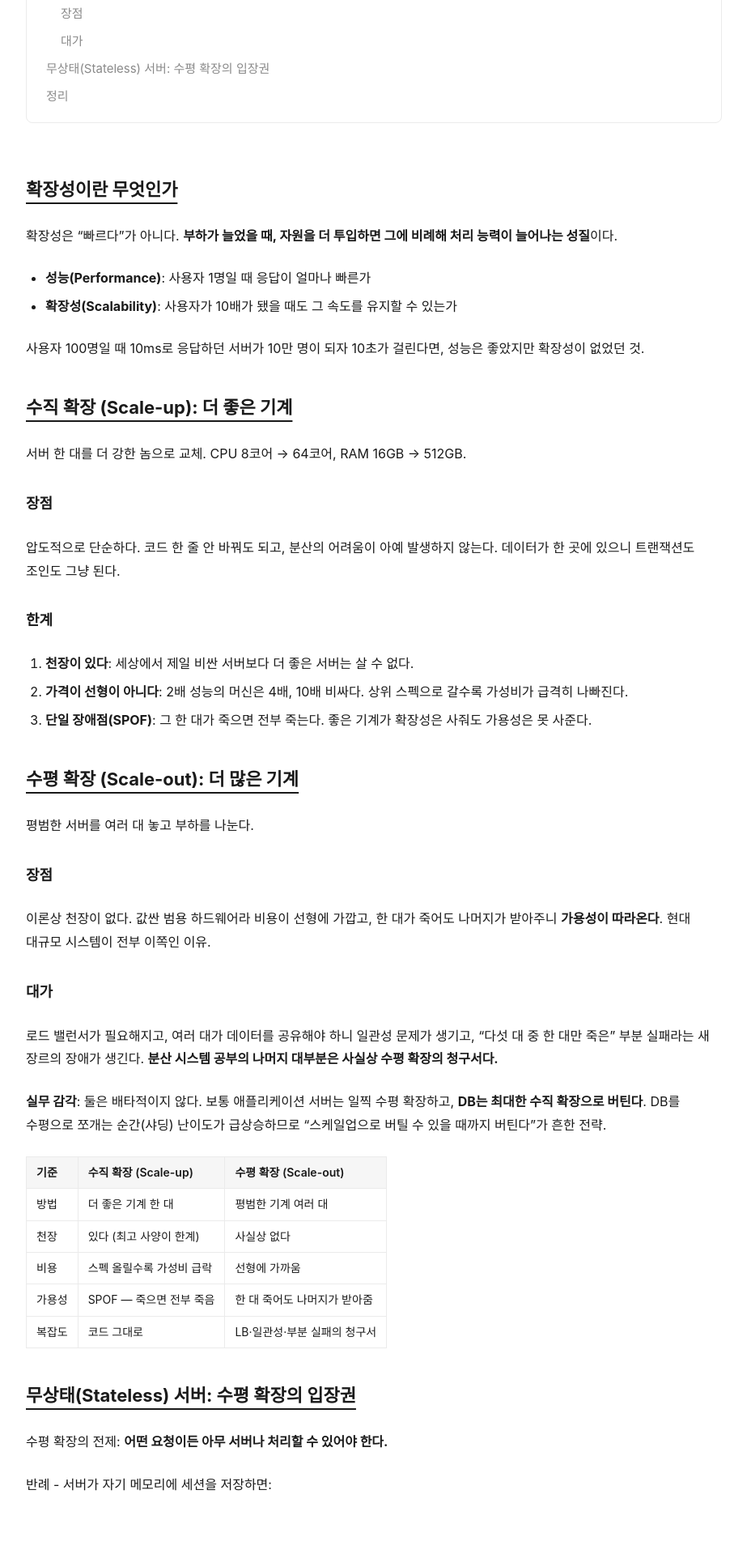
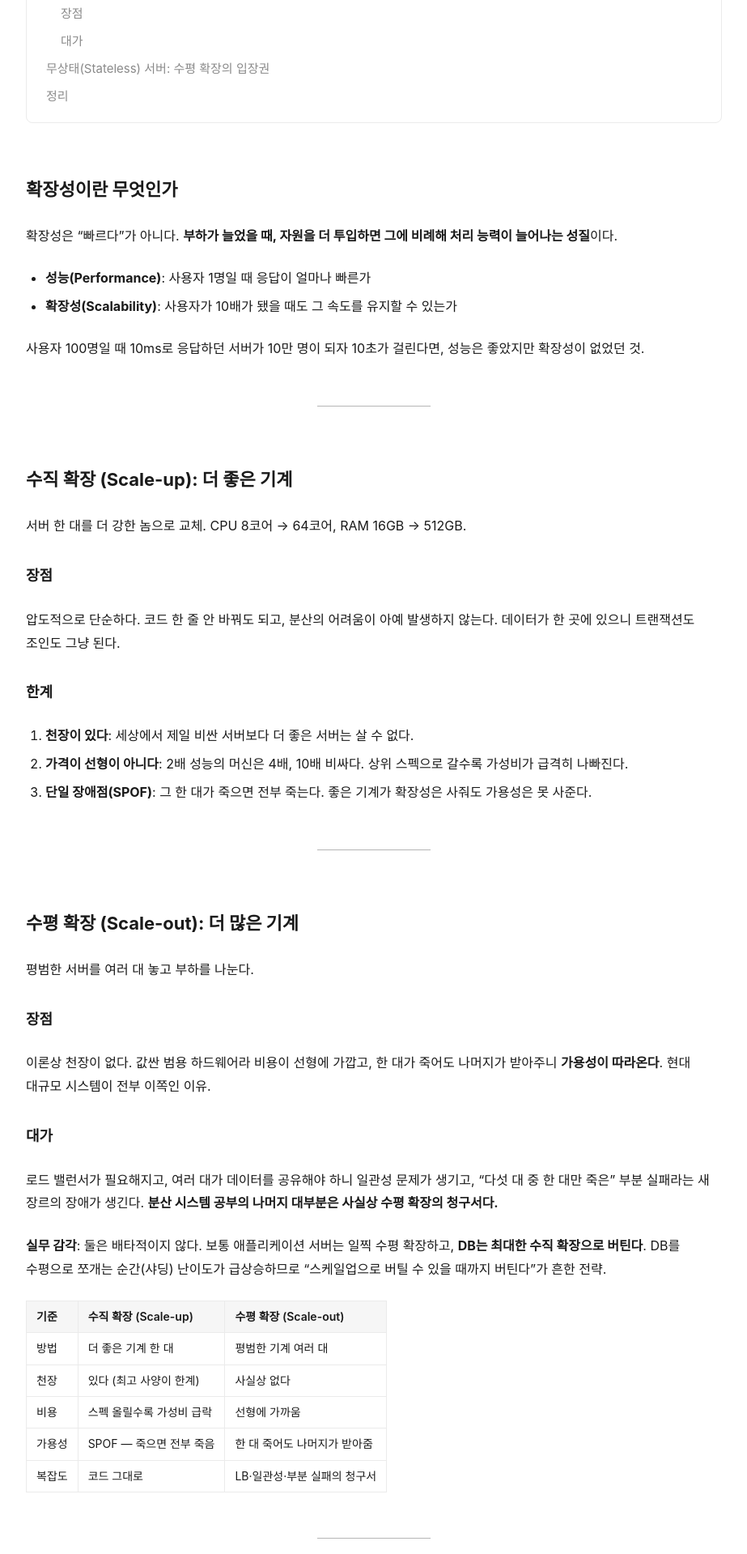
Before and after one commit to ppaangss/ppaangss.github.io, a Jekyll site: the page built from _posts/2026-09-26-scalability.md, in a window 1280 px wide. Shown: the part 522-2441 px from the top of the page at 81% size, without its empty margins (178-1101 px from the left). Built offline with Jekyll 4.4.1, drawn with Linux system fonts in a browser that asks for light colours; some web fonts are replaced.

Commit message:
style: h2 밑줄 제거, 섹션 사이 --- 구분선으로 통일

```diff
--- a/assets/css/main.css
+++ b/assets/css/main.css
@@ -360,9 +360,6 @@ main { flex: 1; }
   padding-top: 16px;
   font-size: 22px;
   font-weight: 700;
-  text-decoration: underline;
-  text-decoration-thickness: 1.5px;
-  text-underline-offset: 8px;
 }
 
 .post-body h3 {
```
Also changed, not shown: _posts/2026-09-26-scalability.md (+8 -0 lines), _posts/2026-09-26-system-design-intro.md (+8 -0 lines), _posts/2026-09-28-performance-metrics-and-estimation.md (+4 -1 lines).
